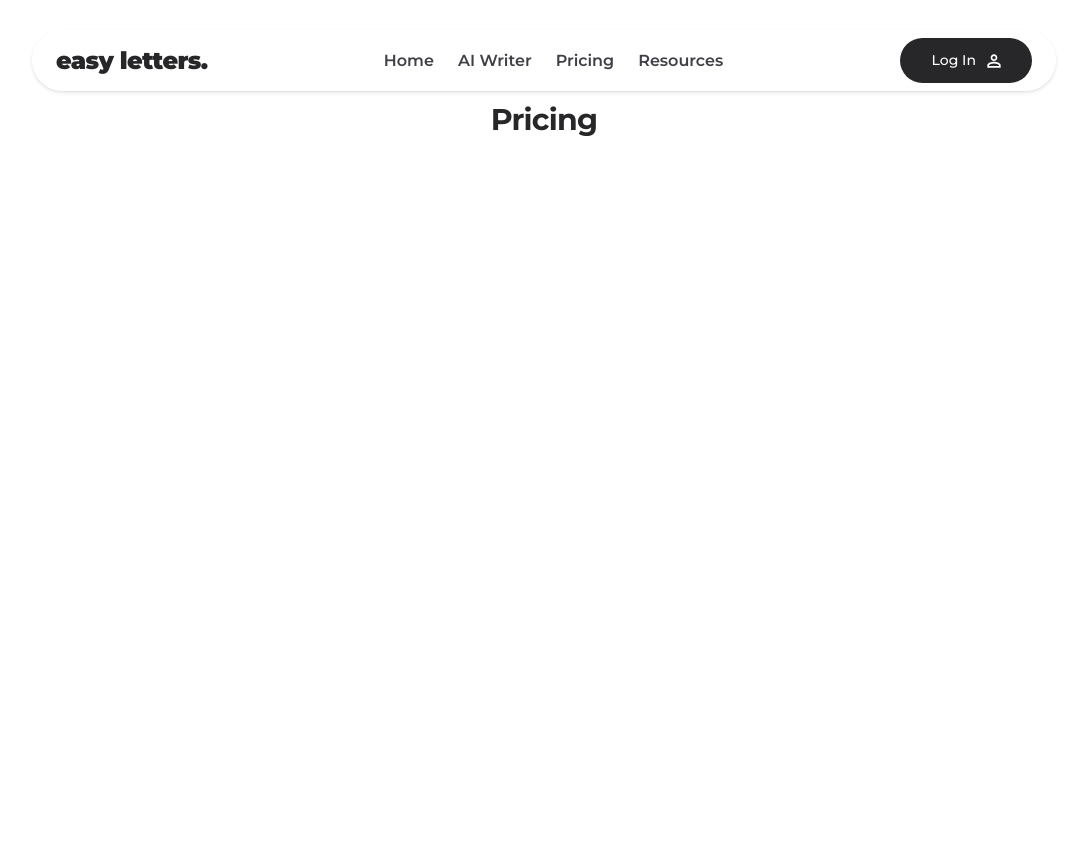
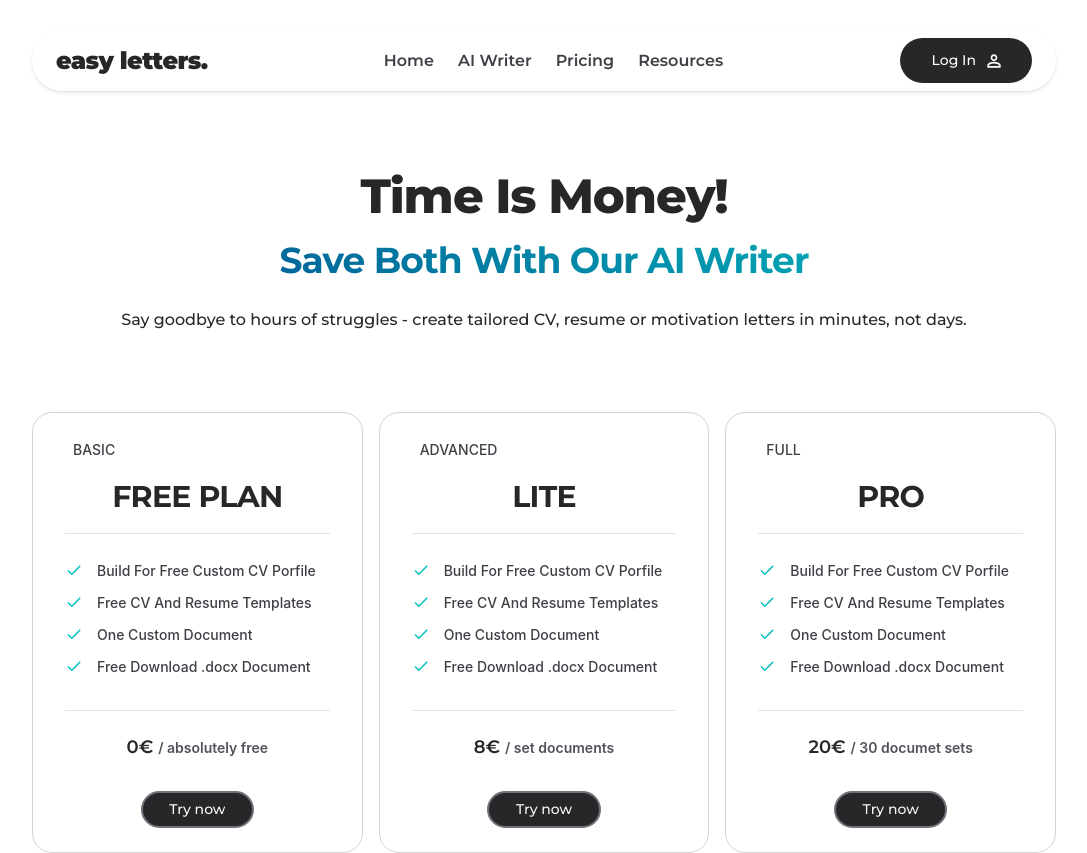
Before and after one commit to KKKircheff/easy_letters, a React (Vite) app in the folder main-app/: page /pricing in a window 1280 px wide. Shown: the whole page, without its empty margins (96-1183 px from the left). Before the commit the page ends 800 px from the top, so only its background shows below. Built offline with nearby package versions, Linux system fonts and the light colour scheme.

Commit message:
Pricing page hero & prices done

```diff
--- a/main-app/src/components/navbar/UnderNavBar.component.tsx
+++ b/main-app/src/components/navbar/UnderNavBar.component.tsx
@@ -2,7 +2,10 @@ import { Box } from "@mui/joy"
 
 const UnderNavBar = () => {
     return (
-        <Box sx={{ backgroundColor: 'transparent', height: '100px' }}>
+        <Box
+            bgcolor='transparent'
+            height={{ xs: '70px', md: '100px' }}
+        >
         </Box>
     )
 }
--- /dev/null
+++ b/main-app/src/components/price-card/PriceCard.tsx
@@ -0,0 +1,112 @@
+import Button from '@mui/joy/Button';
+import Card from '@mui/joy/Card';
+import CardActions from '@mui/joy/CardActions';
+import Chip from '@mui/joy/Chip';
+import Divider from '@mui/joy/Divider';
+import List from '@mui/joy/List';
+import ListItem from '@mui/joy/ListItem';
+import ListItemDecorator from '@mui/joy/ListItemDecorator';
+import Typography from '@mui/joy/Typography';
+import Check from '@mui/icons-material/Check';
+// import KeyboardArrowRight from '@mui/icons-material/KeyboardArrowRight';
+
+import { Box, useTheme } from '@mui/joy';
+import { styleVariables } from '../../styles/styleVariables';
+// import { iconGradientStyles } from '../../styles/iconGradientStyles';
+import DarkButton from '../buttons/dark-button/DarkButton.component';
+
+type Props = {
+    plan: {
+        chip: string,
+        title: string,
+        listItems: string[],
+        price: number,
+        priceDescription: string,
+        buttonText: string,
+    }
+}
+
+const PriceCard = ({ plan }: Props) => {
+    const { xs, md, lg } = styleVariables.layoutPadding;
+    const theme = useTheme();
+    const c = theme.vars.palette;
+
+
+    return (
+        <Box boxShadow='0' padding='0' flex={1}>
+            <Card
+                size="lg"
+                variant="plain"
+                sx={{
+                    mx: 'auto',
+                    bgcolor: 'transparent',
+                    px: { xs, md: 2, lg: 4 },
+                    border: `1px solid ${c.neutral[300]}`,
+                    maxWidth: '500px',
+                }}
+            >
+                <Chip
+                    size="md"
+                    variant="plain"
+                    color="neutral"
+                    sx={{ bgcolor: 'transparent' }}
+                >
+                    {plan.chip.toUpperCase()}
+                </Chip>
+
+                <Typography level="h2">{plan.title.toUpperCase()}</Typography>
+
+                <Divider inset="none" />
+
+                <List
+                    size="sm"
+                    sx={{ mx: 'calc(-1 * var(--ListItem-paddingX))', fontWeight: 'md' }}>
+
+                    {plan.listItems.map((listItem) => {
+                        return (
+                            <ListItem key={listItem}>
+                                <ListItemDecorator>
+                                    <Check color='primary' />
+                                </ListItemDecorator>
+                                {listItem}
+                            </ListItem>
+                        )
+                    })}
+                </List>
+
+                <Divider inset="none" sx={{ my: 1 }} />
+
+                <CardActions
+                    sx={{
+                        display: 'flex',
+                        flexDirection: { xs: 'column', xl: 'row' },
+                        justifyContent: { sm: 'space-between' },
+                        gap: 4,
+                    }}>
+
+                    <Typography level="title-lg" >
+                        {plan.price}€{' '}
+                        <Typography fontSize="sm" textColor="text.tertiary">
+                            {plan.priceDescription}
+                        </Typography>
+                    </Typography>
+
+                    <DarkButton
+                        color="neutral"
+                        sx={{
+                            py: '6px',
+                            px: '10%',
+                            border: `2px solid ${c.neutral[500]}`,
+                            fontWeight: 'md',
+                            fontSize: 'sm'
+                        }}>{plan.buttonText}
+                    </DarkButton>
+
+                </CardActions>
+            </Card>
+        </Box>
+
+
+    );
+}
+export default PriceCard
--- a/main-app/src/routes/Home/Home.tsx
+++ b/main-app/src/routes/Home/Home.tsx
@@ -1,11 +1,12 @@
 import Box from '@mui/joy/Box'
-import HeroHome from './hero-home/HeroHome.component';
+
 import UnderNavBar from '../../components/navbar/UnderNavBar.component';
+import HomeHero from './home-hero/HomeHero.section';
 
 const Home = () => {
     return (
         <Box sx={{ width: '100%' }}>
-            <HeroHome />
+            <HomeHero />
             <UnderNavBar />
         </Box>
     )
--- a/main-app/src/routes/Home/hero-home/HeroHome.component.tsx
+++ b/main-app/src/routes/Home/home-hero/HomeHero.section.tsx
@@ -15,7 +15,7 @@ import { styleVariables } from "../../../styles/styleVariables";
 import { iconGradientStyles } from "../../../styles/iconGradientStyles";
 import DarkButton from "../../../components/buttons/dark-button/DarkButton.component";
 
-const HeroHome = () => {
+const HomeHero = () => {
     const navigate = useNavigate();
     const { xs, md, lg } = styleVariables.layoutPadding;
     const theme = useTheme()
@@ -72,4 +72,4 @@ const HeroHome = () => {
     )
 }
 
-export default HeroHome
+export default HomeHero
--- a/main-app/src/routes/Pricing/Pricing.tsx
+++ b/main-app/src/routes/Pricing/Pricing.tsx
@@ -1,11 +1,15 @@
 import { Box, Typography } from "@mui/joy"
 import UnderNavBar from "../../components/navbar/UnderNavBar.component"
+import PricingHero from "./pricing-hero/PricingHero.section"
+import PricingPlans from "./pricing-plans/PricingPlans.section"
+
 
 const Pricing = () => {
     return (
         <Box>
             <UnderNavBar />
-            <Typography level='h2' >Pricing</Typography>
+            <PricingHero />
+            <PricingPlans />
         </Box>
     )
 }
--- /dev/null
+++ b/main-app/src/routes/Pricing/pricing-hero/PricingHero.section.tsx
@@ -0,0 +1,28 @@
+import { Box, Typography } from "@mui/joy"
+import { iconGradientStyles } from "../../../styles/iconGradientStyles";
+import { styleVariables } from "../../../styles/styleVariables";
+
+const PricingHero = () => {
+    const { xs, md, lg } = styleVariables.layoutPadding;
+    return (
+        <Box
+            display='flex'
+            flexDirection='column'
+            gap={1}
+            py={8}
+            px={{ xs, md, lg }}
+        >
+            <Typography level='h1' fontSize='xl5' fontWeight='800'>Time Is Money!</Typography>
+            <Typography
+                level='h1'
+                sx={iconGradientStyles.scondaryPrimary}
+            >Save Both With Our AI Writer</Typography>
+            <Typography
+                level='title-md'
+                py={2}
+            >Say goodbye to hours of struggles - create tailored CV, resume or motivation letters in minutes, not days.</Typography>
+        </Box>
+    )
+}
+
+export default PricingHero
--- /dev/null
+++ b/main-app/src/routes/Pricing/pricing-plans/PricingPlans.section.tsx
@@ -0,0 +1,28 @@
+
+
+import { Stack, useTheme } from '@mui/joy';
+import { styleVariables } from "../../../styles/styleVariables";
+import { plans } from './plans';
+import PriceCard from '../../../components/price-card/PriceCard';
+
+const PricingPlans = () => {
+    const { xs, md, lg } = styleVariables.layoutPadding;
+    const theme = useTheme();
+    const c = theme.vars.palette;
+
+    return (
+        <Stack
+            direction={{ xs: 'column', lg: 'row' }}
+            spacing={2}
+            justifyContent='space-around'
+            px={{ xs, md, lg }}
+        >
+            {plans.map((plan) => {
+                return (
+                    <PriceCard key={plan.title} plan={plan} />
+                )
+            })}
+        </Stack >
+    );
+}
+export default PricingPlans
--- /dev/null
+++ b/main-app/src/routes/Pricing/pricing-plans/plans.ts
@@ -0,0 +1,41 @@
+export const plans = [
+    {
+        chip: 'Basic',
+        title: 'Free Plan',
+        listItems: [
+            'Build For Free Custom CV Porfile',
+            'Free CV And Resume Templates',
+            'One Custom Document',
+            'Free Download .docx Document',
+        ],
+        price: 0,
+        priceDescription: ' / absolutely free',
+        buttonText: 'Try now',
+    },
+    {
+        chip: 'Advanced',
+        title: 'Lite',
+        listItems: [
+            'Build For Free Custom CV Porfile',
+            'Free CV And Resume Templates',
+            'One Custom Document',
+            'Free Download .docx Document',
+        ],
+        price: 8,
+        priceDescription: '/ set documents ',
+        buttonText: 'Try now',
+    },
+    {
+        chip: 'Full',
+        title: 'Pro',
+        listItems: [
+            'Build For Free Custom CV Porfile',
+            'Free CV And Resume Templates',
+            'One Custom Document',
+            'Free Download .docx Document',
+        ],
+        price: 20,
+        priceDescription: ' / 30 documet sets',
+        buttonText: 'Try now',
+    },
+];
--- a/main-app/src/styles/theme.ts
+++ b/main-app/src/styles/theme.ts
@@ -62,6 +62,7 @@ export const theme = extendTheme({
                     700: '#006163',
                     800: '#00373a',
                     900: '#001816',
+                    solidHoverBg: 'var(--joy-palette-primary-400)',
                 },
                 secondary: {
                     50: '#dadeec',
@@ -124,6 +125,7 @@ export const theme = extendTheme({
                     '700': '#4d7c0f',
                     '800': '#3f6212',
                     '900': '#365314',
+                    solidHoverBg: 'var(--joy-palette-success-400)',
                 },
                 warning: {
                     50: '#fff4db',
@@ -136,6 +138,7 @@ export const theme = extendTheme({
                     700: '#845700',
                     800: '#522900',
                     900: '#360000',
+                    solidHoverBg: 'var(--joy-palette-warning-400)',
                 },
             },
         },
```
